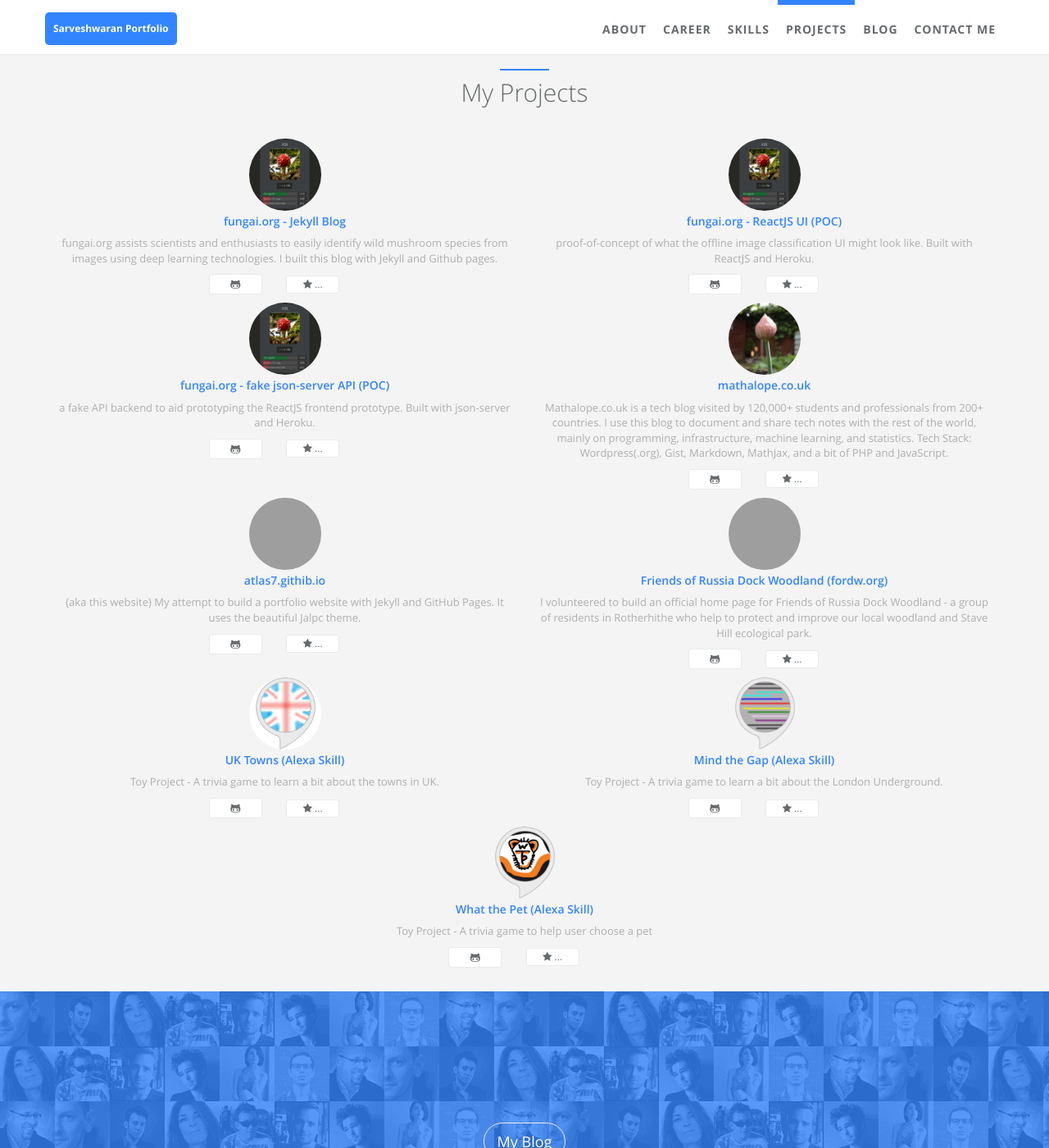
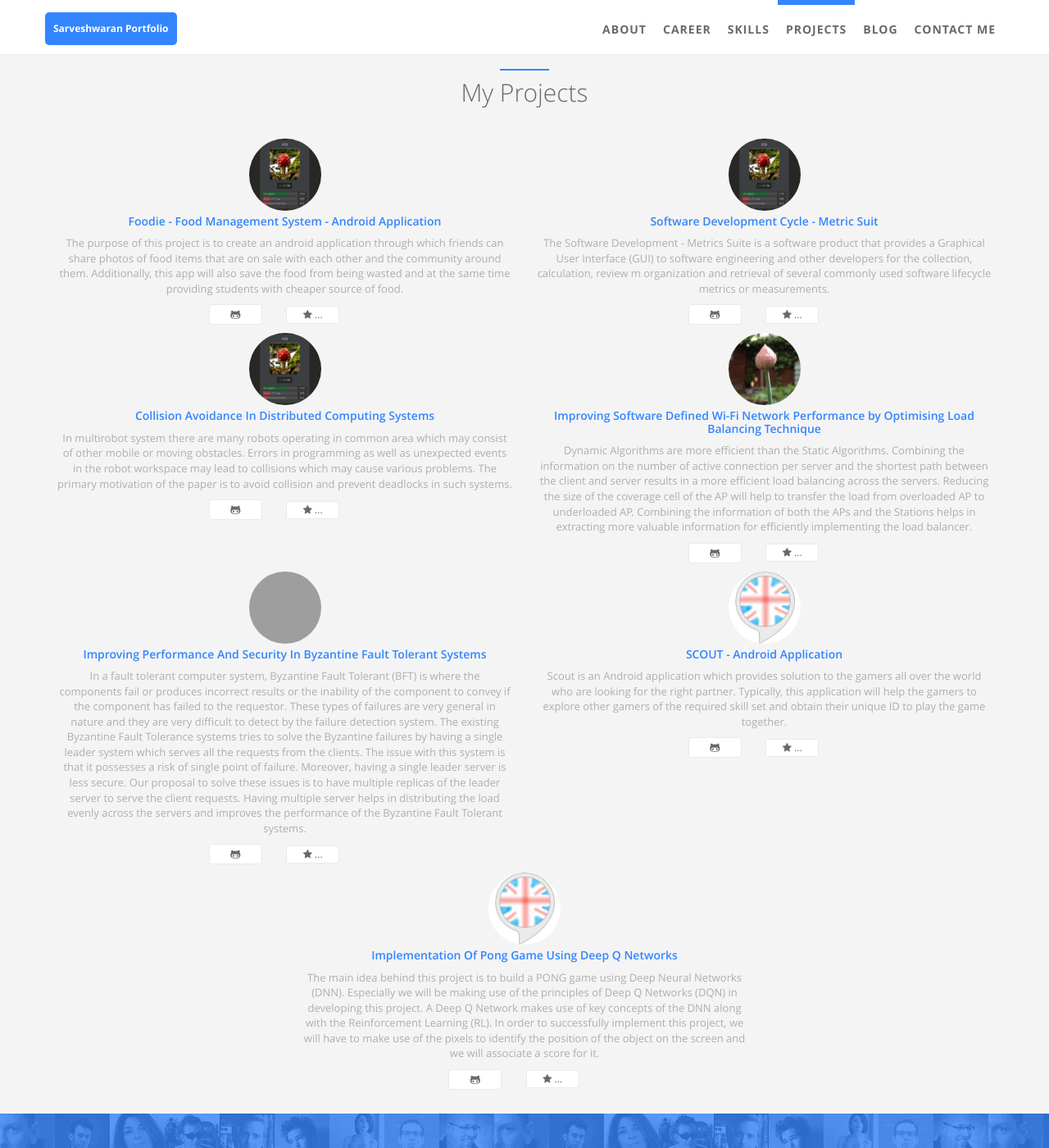
Before and after one commit to sarveshwarans/sarveshwarans.github.io, a Jekyll site: the page built from index.html, in a window 1280 px wide and 1400 px high, scrolled down 3021 px. Shown: the whole window at 82% size. Built offline with Jekyll 4.4.1, drawn with Linux system fonts in a browser that asks for light colours; grey boxes are pictures that could not be loaded.

Commit message:
Update projects.yml

```diff
--- a/_data/index/projects.yml
+++ b/_data/index/projects.yml
@@ -2,87 +2,87 @@
 # If you don't have language feature(language.yml is empty), ignore "i18n" items
 # Suggest projects' img be located at '/static/assets/img/landing', and edit following img items.
 
-- name: fungai.org - Jekyll Blog
+- name: Foodie - Food Management System - Android Application
 #  i18n:
   url: https://atlas7.github.io/fungai-blog/
   gh_user: Atlas7
   repo: fungai-blog
   img: /static/assets/img/landing/fungai_org_icon.png
   desc: >
-    fungai.org assists scientists and enthusiasts to easily identify wild mushroom species from images using
-    deep learning technologies. I built this blog with Jekyll and Github pages.
+    The purpose of this project is to create an android application through which friends can share photos of food items that
+    are on sale with each other and the community around them. Additionally, this app will also save the food from being
+    wasted and at the same time providing students with cheaper source of food.
 
-- name: fungai.org - ReactJS UI (POC)
+- name: Software Development Cycle - Metric Suit
 #  i18n:
   url: https://fungai-react-ui.herokuapp.com/fungpredict
   gh_user: Atlas7
   repo: fungai-react-ui
   img: /static/assets/img/landing/fungai_org_icon.png
-  desc: proof-of-concept of what the offline image classification UI might look like. Built with ReactJS and Heroku.
+  desc: >
+    The Software Development - Metrics Suite is a software product that provides a Graphical User Interface (GUI) to software
+    engineering and other developers for the collection, calculation, review m organization and retrieval of several
+    commonly used software lifecycle metrics or measurements.
 
-- name: fungai.org - fake json-server API (POC)
+- name: Collision Avoidance In Distributed Computing Systems
 #  i18n:
   url: https://fungai-json-server-heroku.herokuapp.com/
   gh_user: Atlas7
   repo: fungai-json-server-heroku
   img: /static/assets/img/landing/fungai_org_icon.png
-  desc: a fake API backend to aid prototyping the ReactJS frontend prototype. Built with json-server and Heroku.
+  desc: >
+    In multirobot system there are many robots operating in common area which may consist of other mobile or moving obstacles. Errors
+    in programming as well as unexpected events in the robot workspace may lead to collisions which may cause various problems. The
+    primary motivation of the paper is to avoid collision and prevent deadlocks in such systems.
 
-- name: mathalope.co.uk
+- name: Improving Software Defined Wi-Fi Network Performance by Optimising Load Balancing Technique
 #  i18n:
   url: http://mathalope.co.uk
   gh_user: Atlas7
   repo: mathalope
   img: /static/assets/img/landing/mathalope_icon.png
   desc: >
-    Mathalope.co.uk is a tech blog visited by 120,000+ students and professionals from 200+ countries. I use this blog
-    to document and share tech notes with the rest of the world, mainly on programming, infrastructure, machine
-    learning, and statistics. Tech Stack: Wordpress(.org), Gist, Markdown, MathJax, and a bit of PHP and JavaScript.
+    Dynamic Algorithms are more efficient than the Static Algorithms. Combining the information on the number of active connection per server
+    and the shortest path between the client and server results in a more efficient load balancing across the servers. Reducing the size of the
+    coverage cell of the AP will help to transfer the load from overloaded AP to underloaded AP. Combining the information of both the APs and
+    the Stations helps in extracting more valuable information for efficiently implementing the load balancer.
 
-- name: atlas7.githib.io
-#  i18n:
-  url: https://atlas7.github.io/
-  gh_user: Atlas7
-  repo: atlas7.github.io
-  img: /static/assets/img/landing/avatar.jpg
-  desc: >
-    (aka this website) My attempt to build a portfolio website with Jekyll and GitHub Pages.
-    It uses the beautiful Jalpc theme.
-
-- name: Friends of Russia Dock Woodland (fordw.org)
+- name: Improving Performance And Security In Byzantine Fault Tolerant Systems
 #  i18n:
   url: https://atlas7.github.io/fordworg/
   gh_user: Atlas7
   repo: fordworg
   img: /static/assets/img/landing/kingfisher.jpg
   desc: >
-    I volunteered to build an official home page for Friends of Russia Dock Woodland - a group of residents
-    in Rotherhithe who help to protect and improve our local woodland and Stave Hill ecological park.
+    In a fault tolerant computer system, Byzantine Fault Tolerant (BFT) is where the components fail or produces incorrect results or the inability of the
+    component to convey if the component has failed to the requestor. These types of failures are very general in nature and they are very difficult to
+    detect by the failure detection system. The existing Byzantine Fault Tolerance systems tries to solve the Byzantine failures by having a single leader
+    system which serves all the requests from the clients. The issue with this system is that it possesses a risk of single point of failure. Moreover, having
+    a single leader server is less secure. Our proposal to solve these issues is to have multiple replicas of the leader server to serve the client requests.
+    Having multiple server helps in distributing the load evenly across the servers and improves the performance of the Byzantine Fault Tolerant systems.
 
-- name: UK Towns (Alexa Skill)
+- name: SCOUT - Android Application
 #  i18n:
   url: https://www.amazon.co.uk/Mathalope-co-uk-UK-Towns/dp/B072YJ3WZ8/ref=sr_1_1?s=digital-skills&ie=UTF8&qid=1511457656&sr=1-1&keywords=uk+towns
   gh_user: Atlas7
   repo: alexa-skill-uk-towns
   img: /static/assets/img/landing/alexa_uk_towns_icon.png
-  desc: "Toy Project - A trivia game to learn a bit about the towns in UK."
-
-- name: Mind the Gap (Alexa Skill)
-#  i18n:
-  url: https://www.amazon.co.uk/Mathalope-co-uk-Mind-the-Gap/dp/B072SV753P/ref=sr_1_1?s=digital-skills&ie=UTF8&qid=1511457428&sr=1-1&keywords=mind+the+gap
-  gh_user: Atlas7
-  repo: alexa-skill-mind-the-gap
-  img: /static/assets/img/landing/alexa_mind_the_gap_icon.png
-  desc: "Toy Project - A trivia game to learn a bit about the London Underground."
+  desc: >
+    Scout is an Android application which provides solution to the gamers all over the world who are looking for the right partner. Typically, this
+    application will help the gamers to explore other gamers of the required skill set and obtain their unique ID to play the game together.
 
 
-- name: What the Pet (Alexa Skill)
+- name: Implementation Of Pong Game Using Deep Q Networks
 #  i18n:
-  url: https://www.amazon.co.uk/Mathalope-co-uk-What-the-Pet/dp/B0733LLFJQ/ref=sr_1_2?s=digital-skills&ie=UTF8&qid=1511457387&sr=1-2&keywords=what+the+pet
+  url: https://atlas7.github.io/
   gh_user: Atlas7
-  repo: alexa-skill-what-the-pet
-  img: /static/assets/img/landing/alexa_what_the_pet_icon.png
-  desc: "Toy Project - A trivia game to help user choose a pet"
+  repo: atlas7.github.io
+  img: /static/assets/img/landing/alexa_uk_towns_icon.png
+  desc: >
+    The main idea behind this project is to build a PONG game using Deep Neural Networks (DNN). Especially we will be making use of the principles
+    of Deep Q Networks (DQN) in developing this project. A Deep Q Network makes use of key concepts of the DNN along with the Reinforcement Learning (RL).
+    In order to successfully implement this project, we will have to make use of the pixels to identify the position of the object on the screen and we will
+    associate a score for it.
 
 #- name: Jalpc
 #  i18n: jalpc
```
